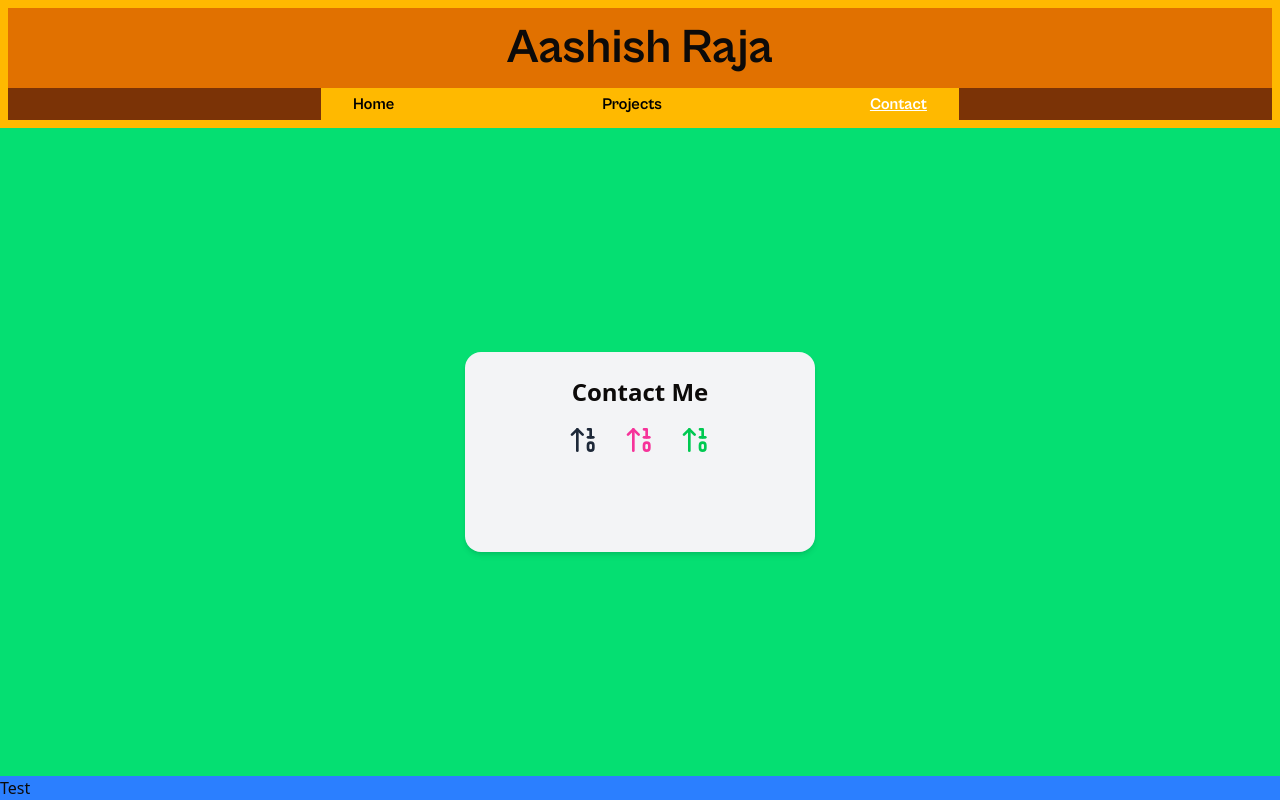
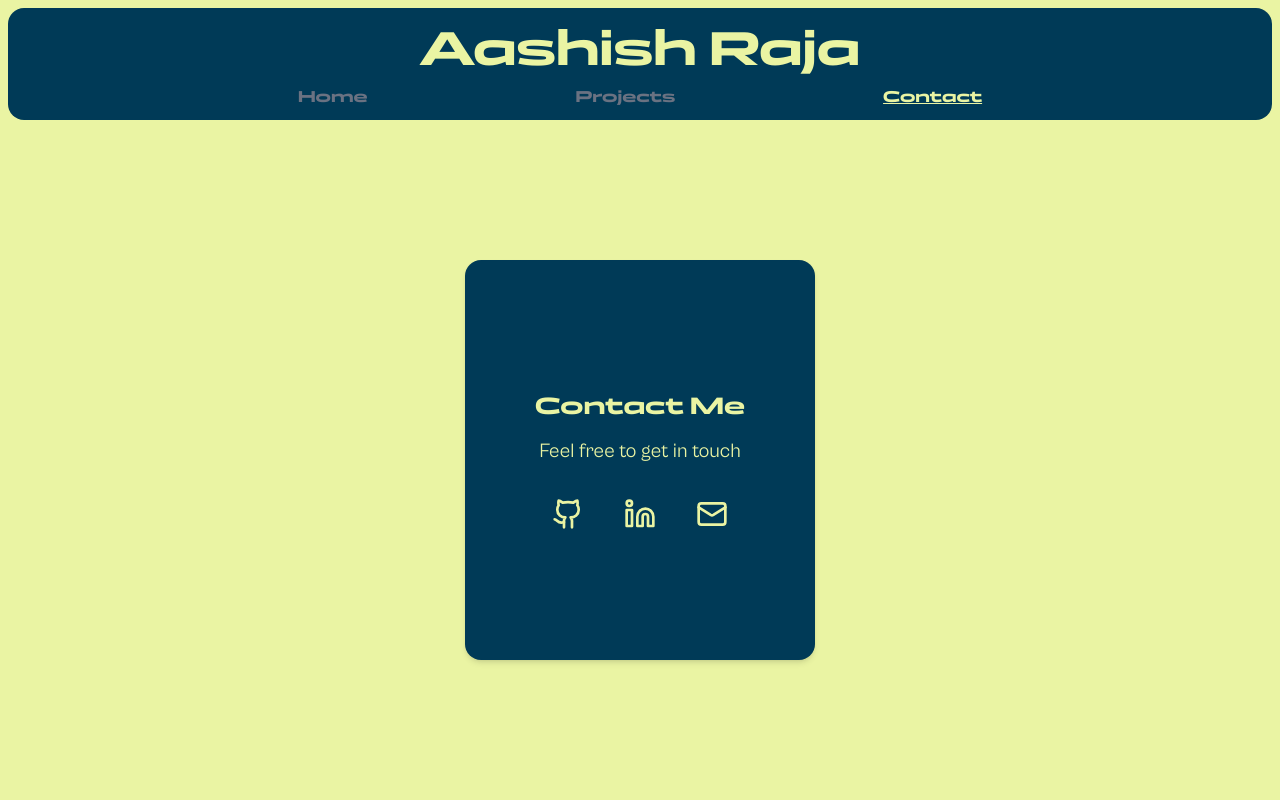
Before and after one commit to aashishraja/aashishraja-portfolio, a Next.js app: page /contact in a window 1280 px wide. Built offline with nearby package versions, Linux system fonts and the light colour scheme.

Commit message:
Added Fonts and Styling on all pages and modified global css

```diff
--- a/app/components/ContactsHero.tsx
+++ b/app/components/ContactsHero.tsx
@@ -1,25 +1,24 @@
 import React from 'react'
-import {ArrowUp10} from "lucide-react";
+import { Github, Bird,Linkedin, Mail } from "lucide-react";
 
 const ContactsHero = () => {
   return (
-    <div className='bg-green-400 h-screen items-center justify-center flex lg:flex-row flex-col p-2 lg:overflow-hidden sm:overflow-auto'>
-       <div className="flex flex-col items-center p-6 h-[200px] w-[350px] bg-gray-100 rounded-2xl shadow-md">
-      <h2 className="text-2xl font-bold mb-4">Contact Me</h2>
-      <div className="flex space-x-6">
-        <a href="https://github.com/yourusername" target="_blank" rel="noopener noreferrer">
-          <ArrowUp10  className="w-8 h-8 text-gray-800 hover:text-black transition-colors duration-200" />
-        </a>
-        <a href="https://instagram.com/yourusername" target="_blank" rel="noopener noreferrer">
-          <ArrowUp10  className="w-8 h-8 text-pink-500 hover:text-pink-600 transition-colors duration-200" />
-        </a>
-        <a href="https://spotify.com/user/yourusername" target="_blank" rel="noopener noreferrer">
-          <ArrowUp10  className="w-8 h-8 text-green-500 hover:text-green-600 transition-colors duration-200" />
-        </a>
+    <div className='h-screen items-center justify-center flex lg:flex-row flex-col p-2 lg:overflow-hidden sm:overflow-auto'>
+      <div className="flex flex-col items-center p-6 h-[400px] w-[350px] bg-primary rounded-2xl shadow-md justify-center">
+        <h2 className="text-2xl text-secondary font-main mb-4">Contact Me</h2>
+        <h3 className="text-xl text-secondary font-secondary mb-8 ">Feel free to get in touch</h3>
+        <div className="flex space-x-10">
+          <a href="https://github.com/aashishraja" target="_blank" rel="noopener noreferrer">
+            <Github className="w-8 h-8 text-secondary hover:text-secondary transition-colors duration-200" />
+          </a>
+          <a href="https://www.linkedin.com/in/aashish-raja-a51b54222" target="_blank" rel="noopener noreferrer">
+            <Linkedin className="w-8 h-8 text-secondary hover:text-secondary transition-colors duration-200" />
+          </a>
+          <a href="mailto:aashishraja@example.com">
+            <Mail className="w-8 h-8 text-secondary hover:text-secondary transition-colors duration-200" />
+          </a>
+        </div>
       </div>
-    </div>
-
-
     </div>
   )
 }
--- a/app/components/NavMenu.tsx
+++ b/app/components/NavMenu.tsx
@@ -13,14 +13,14 @@ const NavMenu = () => {
   ];
 
   return (
-    <div className='flex items-center justify-center gap-x-5 bg-amber-900 h-full'>
-      <ul className='bg-amber-400 flex gap-x-48 px-6 items-center justify-center h-full font-main'>
+    <div className='flex items-center justify-center gap-x-5 h-full'>
+      <ul className='flex gap-x-48 px-6 items-center justify-center h-full font-main'>
         {links.map(({ name, href }) => (
           <li key={href}>
             <Link
               href={href}
               className={`transition-all px-2 py-1 ${
-                pathname === href ? 'text-white underline' : 'text-black'
+                pathname === href ? 'text-secondary underline' : 'text-gray-500'
               }`}
             >
               {name}
--- a/app/components/Navbar.tsx
+++ b/app/components/Navbar.tsx
@@ -4,11 +4,11 @@ import NavMenu from './NavMenu'
 
 const Navbar = () => {
   return (
-    <div className='w-full bg-amber-400 p-2'>
-        <div className='bg-blue-500 h-28 flex flex-col rounded-2xl'>
+    <div className='w-full px-2 pt-2'>
+        <div className='bg-primary h-28 flex flex-col rounded-2xl'>
 
-          <div className='bg-amber-600 flex-1 text-5xl flex items-center justify-center p-4 font-main'>Aashish Raja</div>
-          <div className='bg-cyan-600 flex-1'><NavMenu/></div>
+          <div className='flex-1 text-5xl flex items-center justify-center p-4  pb-0 font-main text-secondary'>Aashish Raja</div>
+          <div className='flex-1'><NavMenu/></div>
 
         </div>
     </div>
--- a/app/components/ProjectsHero.tsx
+++ b/app/components/ProjectsHero.tsx
@@ -13,49 +13,52 @@ import {
 
 const projects = [
   {
-    title: "AI Chatbot",
-    description: "Built a smart customer support bot using NLP.",
+    title: "Project 1",
+    description: "Lorem ipsum dolor sit amet, consectetur adipiscing elit. COMING SOON",
   },
   {
-    title: "E-commerce Website",
-    description: "Full-stack online shop with checkout system.",
+    title: "Project 2",
+    description: "Lorem ipsum dolor sit amet, consectetur adipiscing elit. COMING SOON",
   },
   {
     title: "Portfolio Site",
-    description: "Responsive portfolio with animations.",
+    description: "Lorem ipsum dolor sit amet, consectetur adipiscing elit. COMING SOON",
   }
-
 ];
-
 
 const ProjectsHero = () => {
   return (
-
-<Carousel className="w-full max-w-screen h-screen overflow-hidden flex items-center justify-center bg-amber-600 p-10"   opts={{
-    align: "start",
-
-
-  }}plugins={[
+    <Carousel className="w-full max-w-screen h-screen overflow-hidden flex items-center justify-center p-10" opts={{
+      align: "center",
+    }} plugins={[
       Autoplay({
         delay: 2000,
       }),
     ]}>
       <CarouselContent className='-ml-0'>
-  {projects.map((project, index) => (
+        {projects.map((project, index) => {
+          // Assign font size based on title length
+          const fontSizeClass =
+            project.title.length > 10 ? "text-2xl"
+              : project.title.length > 6 ? "text-3xl"
+              : "text-1xl";
+
+          return (
             <CarouselItem key={index} className='pl-0 basis-1/3'>
               <div className='p-3'>
                 <ProjectCard
                   title={project.title}
                   description={project.description}
+                  fontSizeClass={fontSizeClass}
                 />
               </div>
             </CarouselItem>
-  ))}
+          );
+        })}
       </CarouselContent>
       <CarouselPrevious />
       <CarouselNext />
     </Carousel>
-
   )
 }
 
--- a/app/components/StackCarousel.tsx
+++ b/app/components/StackCarousel.tsx
@@ -1,6 +1,6 @@
 "use client"
 import * as React from "react"
-
+import Autoplay from "embla-carousel-autoplay"
 import {
   Carousel,
   CarouselContent,
@@ -27,7 +27,16 @@ export function StackCarousel() {
   return (
     <div className="w-[300px] h-full flex-col flex items-center justify-center">
 
-      <Carousel className="w-full relative">
+      <Carousel className="w-full relative" opts={{
+    align: "center",
+    loop: true
+
+
+  }}plugins={[
+              Autoplay({
+                delay: 2000,
+              }),
+            ]}>
         <CarouselContent>
           {techStack.map((tech, index) => {
             // Conditionally assign font size classes based on length
@@ -37,10 +46,10 @@ export function StackCarousel() {
             return (
               <CarouselItem
                 key={index}
-                className=" bg-amber-600 w-full flex items-center justify-center shrink-0 grow-0 basis-full"
+                className=" w-full flex items-center justify-center shrink-0 grow-0 basis-full"
               >
                 <div
-                  className={`text-white font-semibold bg-green-600 p-4 rounded-md w-full text-center ${fontSizeClass}`}
+                  className={`text-secondary font-secondary p-4 rounded-md w-full text-center ${fontSizeClass}`}
                 >
                   {tech}
                 </div>
@@ -50,8 +59,8 @@ export function StackCarousel() {
         </CarouselContent>
 
         {/* Buttons snug to left/right of green card */}
-        <CarouselPrevious className="absolute -left-6 top-1/2 -translate-y-1/2 z-10" />
-        <CarouselNext className="absolute -right-6 top-1/2 -translate-y-1/2 z-10" />
+        <CarouselPrevious className="absolute -left-6 top-1/2 -translate-y-1/2 z-10 bg-transparent border-0 hover:bg-secondary" />
+        <CarouselNext className="absolute -right-6 top-1/2 -translate-y-1/2 z-10 bg-transparent border-0 hover:bg-secondary" />
       </Carousel>
     </div>
   )
--- a/app/contact/page.tsx
+++ b/app/contact/page.tsx
@@ -5,11 +5,11 @@ import ContactsHero from '../components/ContactsHero'
 
 const ContactsPage = () => {
   return (
-        <div className="h-[100vh] bg-red-500 flex">
+        <div className="h-[100vh] bg-secondary flex">
       <div className="flex flex-1 flex-col">
         <Navbar/>
         <ContactsHero/>
-        <Test/>
+
       </div>
     </div>
   )
--- a/app/globals.css
+++ b/app/globals.css
@@ -53,14 +53,13 @@ html, body {
 :root {
   --radius: 0.625rem;
   --background: oklch(1 0 0);
-  --foreground: oklch(0.147 0.004 49.25);
+  --foreground: oklch(0% 0 0);
   --card: oklch(1 0 0);
   --card-foreground: oklch(0.147 0.004 49.25);
-  --popover: oklch(1 0 0);
   --popover-foreground: oklch(0.147 0.004 49.25);
-  --primary: oklch(0.216 0.006 56.043);
+  --primary: #003A57;
   --primary-foreground: oklch(0.985 0.001 106.423);
-  --secondary: oklch(0.97 0.001 106.424);
+  --secondary: #EAF4A3;
   --secondary-foreground: oklch(0.216 0.006 56.043);
   --muted: oklch(0.97 0.001 106.424);
   --muted-foreground: oklch(0.553 0.013 58.071);
--- a/app/layout.tsx
+++ b/app/layout.tsx
@@ -18,7 +18,7 @@ const geistMono = Geist_Mono({
 
 
 const myCustomFont = localFont({
-  src: './fonts/CabinetGrotesk-Bold.woff2', // Path to your font file
+  src: './fonts/Panchang-Bold.woff2', // Path to your font file
   variable: '--font-custom', // Define a CSS variable
   display: 'swap',
 });
--- a/app/page.tsx
+++ b/app/page.tsx
@@ -5,11 +5,11 @@ import Test from "./components/Test";
 
 export default function Home() {
   return (
-    <div className="h-[100vh] bg-red-500 flex">
+    <div className="h-[100vh] bg-secondary flex">
       <div className="flex flex-1 flex-col">
         <Navbar/>
         <HomeHero/>
-        <Test/>
+
       </div>
     </div>
   );
--- a/app/projects/page.tsx
+++ b/app/projects/page.tsx
@@ -6,11 +6,11 @@ import ProjectsHero from '../components/ProjectsHero'
 
 const ProjectPage = () => {
   return (
-        <div className="h-[100vh] bg-red-500 flex">
+        <div className="h-[100vh] bg-secondary flex">
       <div className="flex flex-1 flex-col">
         <Navbar/>
         <ProjectsHero/>
-        <Test/>
+
       </div>
     </div>
   )
```
Also changed, not shown: app/components/HomeHero.tsx (+17 -15 lines), app/components/ProjectCard.tsx (+10 -8 lines), app/fonts/Melodrama-Medium.woff2 (added), app/fonts/Panchang-Bold.woff2 (added). Lines whose indentation alone changed are shown as unchanged.
